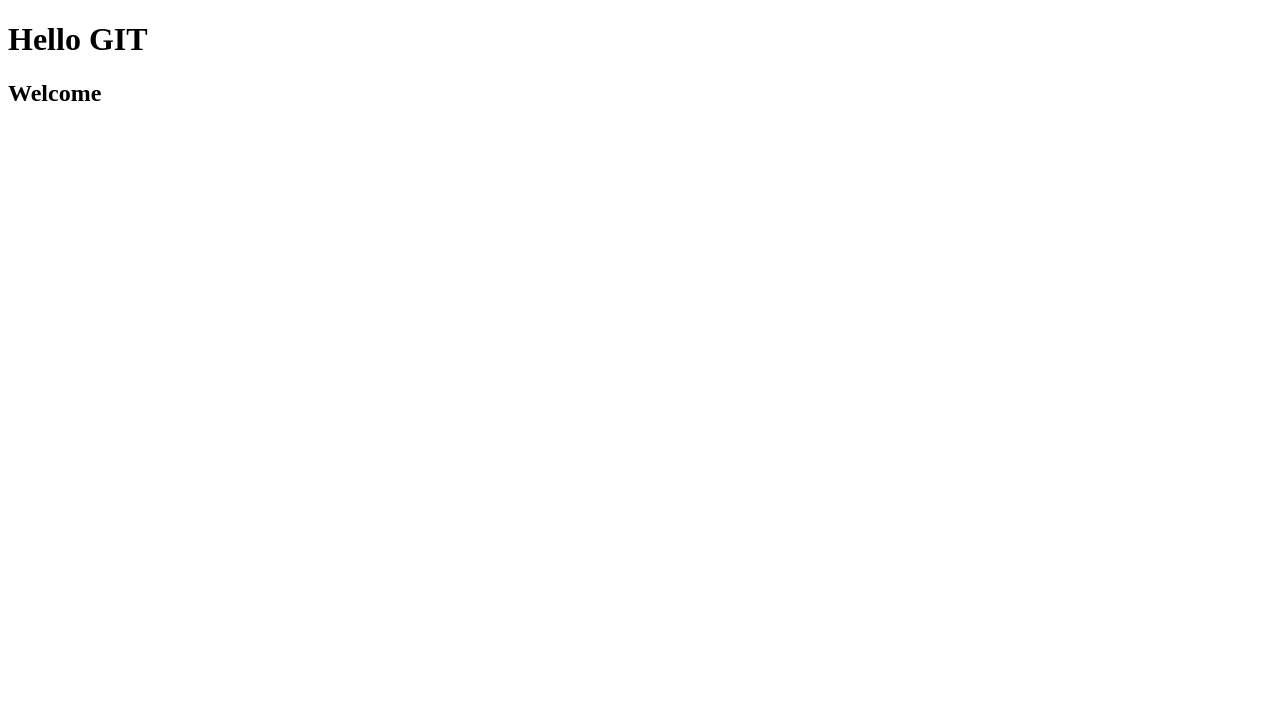
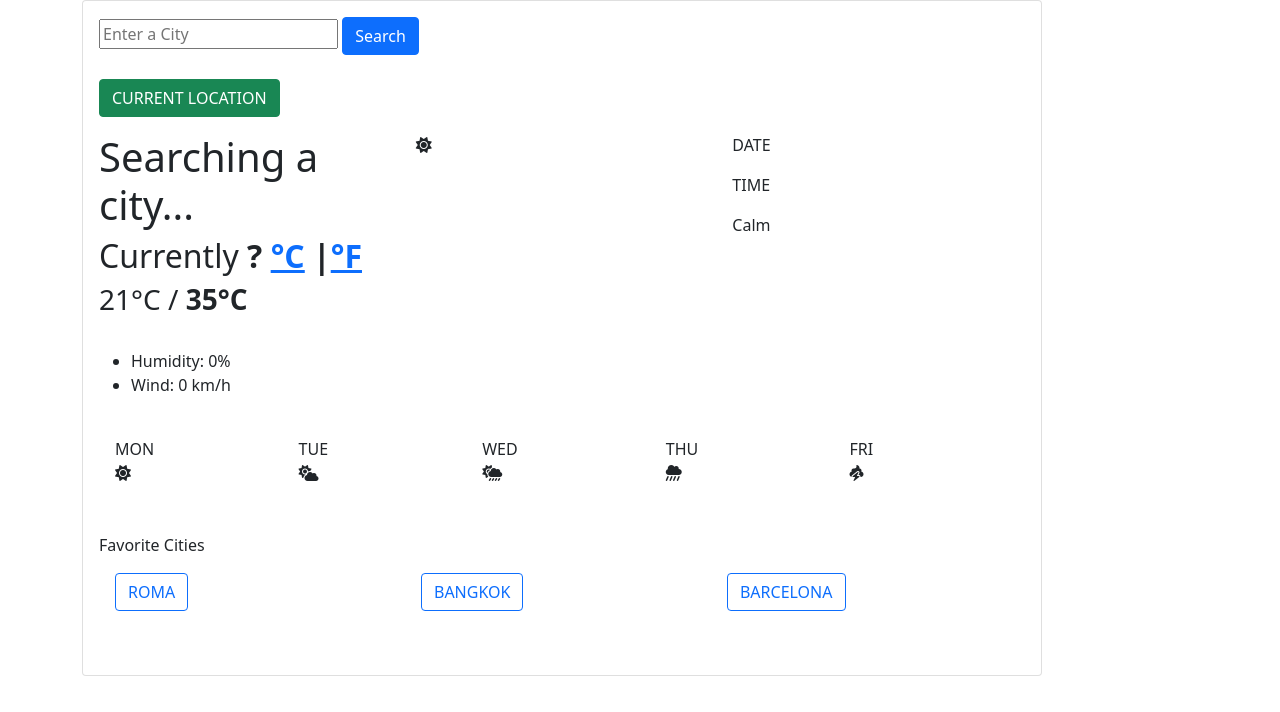
Before and after one commit to jingshiunming/weather-app, a plain HTML site: page github.html in a window 1280 px wide. Drawn offline with nearby package versions, Linux system fonts and the light colour scheme.

Commit message:
Update github.html

```diff
--- a/github.html
+++ b/github.html
@@ -3,11 +3,96 @@
   <head>
     <meta charset="UTF-8" />
     <meta http-equiv="X-UA-Compatible" content="IE=edge" />
+    <script src="https://cdn.jsdelivr.net/npm/axios/dist/axios.min.js"></script>
     <meta name="viewport" content="width=device-width, initial-scale=1.0" />
-    <title>Document</title>
+    <link
+      href="https://cdn.jsdelivr.net/npm/bootstrap@5.0.1/dist/css/bootstrap.min.css"
+      rel="stylesheet"
+      integrity="sha384-+0n0xVW2eSR5OomGNYDnhzAbDsOXxcvSN1TPprVMTNDbiYZCxYbOOl7+AMvyTG2x"
+      crossorigin="anonymous"
+    />
+    <link rel="preconnect" href="https://fonts.gstatic.com">
+<link href="https://fonts.googleapis.com/css2?family=Roboto+Slab&display=swap" rel="stylesheet">
+<link rel="stylesheet" href="style.css">
+    <title>Weather App Prototype</title>
   </head>
-  <body>
-    <h1>Hello GIT</h1>
-    <h2>Welcome</h2>
+    <body>
+    <div class="container">
+      <div class="card" style="width:60rem;">
+  <div class="card-body">
+    <div class="row g-3 align-items-center">
+      <div  class="col-auto enter-city">
+        <form id="search-form">
+        <input type="text" id="enter-a-city" placeholder="Enter a City" />
+        <button type="submit" class="btn btn-primary" class="button" >Search</button>
+        <BR></BR>
+        <div class="col 3">
+        <button class="btn btn-success" id ="current-location-button">
+          CURRENT LOCATION
+        </button>
+        </div>
+      </form>
+      </div>
+      <div class="col-auto">
+    </div>
+    <div class="container">
+  <div class="row">
+    <div class="col">
+      <h1>Searching a city...</h1>
+      <h2>Currently <strong><span id="temperature">?</span><span class="units"> <a href="#" id="celsius-link">°C</a></span> |<span id="fahrenheit"><a href="#" id="fahrenheit-link">°F</a></span></strong></h2>
+      <h3>21°C / <strong>35°C</strong></h3>
+      <br>
+      <ul>
+        <li>
+          Humidity: <span id="humidity">0</span>%
+        </li>
+        <li>
+        Wind: <span id="wind"> 0</span> km/h
+        </li>
+      </ul>
+    </div>
+    <div class="col">
+      <i class="fas fa-sun sunny-icon"></i>
+    </div>
+    <div class="col">
+      <p id="date">DATE</p>
+      <p id="time">TIME</p>
+      <p id="description">Calm</p>
+    </div>
+  </div>
+  <br />
+<div class="container">
+  <div class="row row-cols-5 each-day">
+    <div class="col">MON</div>
+    <div class="col">TUE</div>
+    <div class="col">WED</div>
+    <div class="col">THU</div>
+    <div class="col">FRI</div>
+  </div>
+</div>
+<div class="container">
+<div class="row row-cols-5 weather-emoji">
+  <div class="col"><i class="fas fa-sun"></i></div>
+  <div class="col"><i class="fas fa-cloud-sun"></i></div>
+  <div class="col"><i class="fas fa-cloud-sun-rain"></i></div>
+  <div class="col"><i class="fas fa-cloud-showers-heavy"></i></div>
+  <div class="col"><i class="fas fa-poo-storm"></i></div>
+</div>
+</div>
+   <br/>
+   <br />
+   <p>Favorite Cities</p>
+   <div class="container">
+  <div class="row row-cols-3 favorite-city">
+    <div class="col"><button type="button" class="btn btn-outline-primary">ROMA</button></div>
+    <div class="col"><button type="button" class="btn btn-outline-primary">BANGKOK</button></div>
+    <div class="col"><button type="button" class="btn btn-outline-primary">BARCELONA</button></div>
+  </div>
+</div>
+<br/>
+<br/>
+    </div>
   </body>
+  <script src="https://kit.fontawesome.com/b4727b194a.js" crossorigin="anonymous"></script>
+  <script src="weather.js"></script>
 </html>
```
